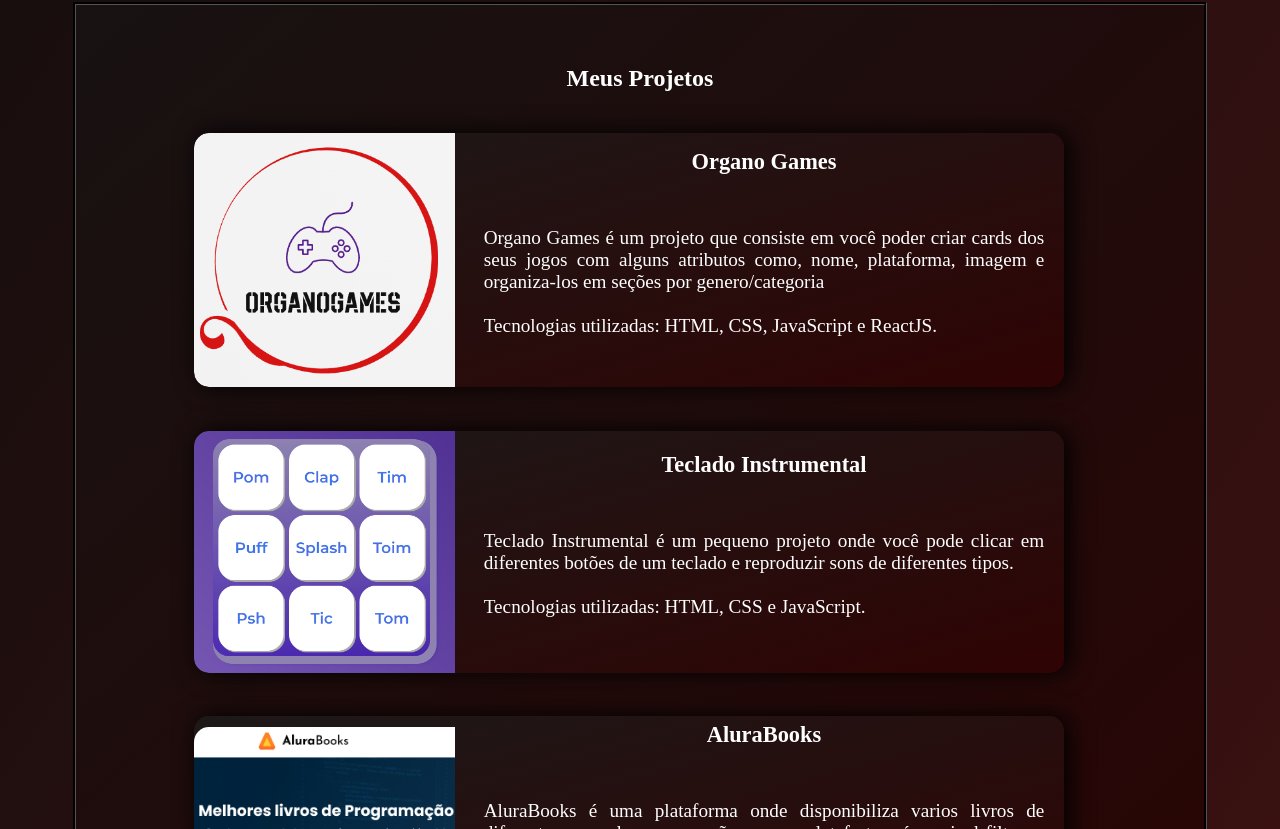
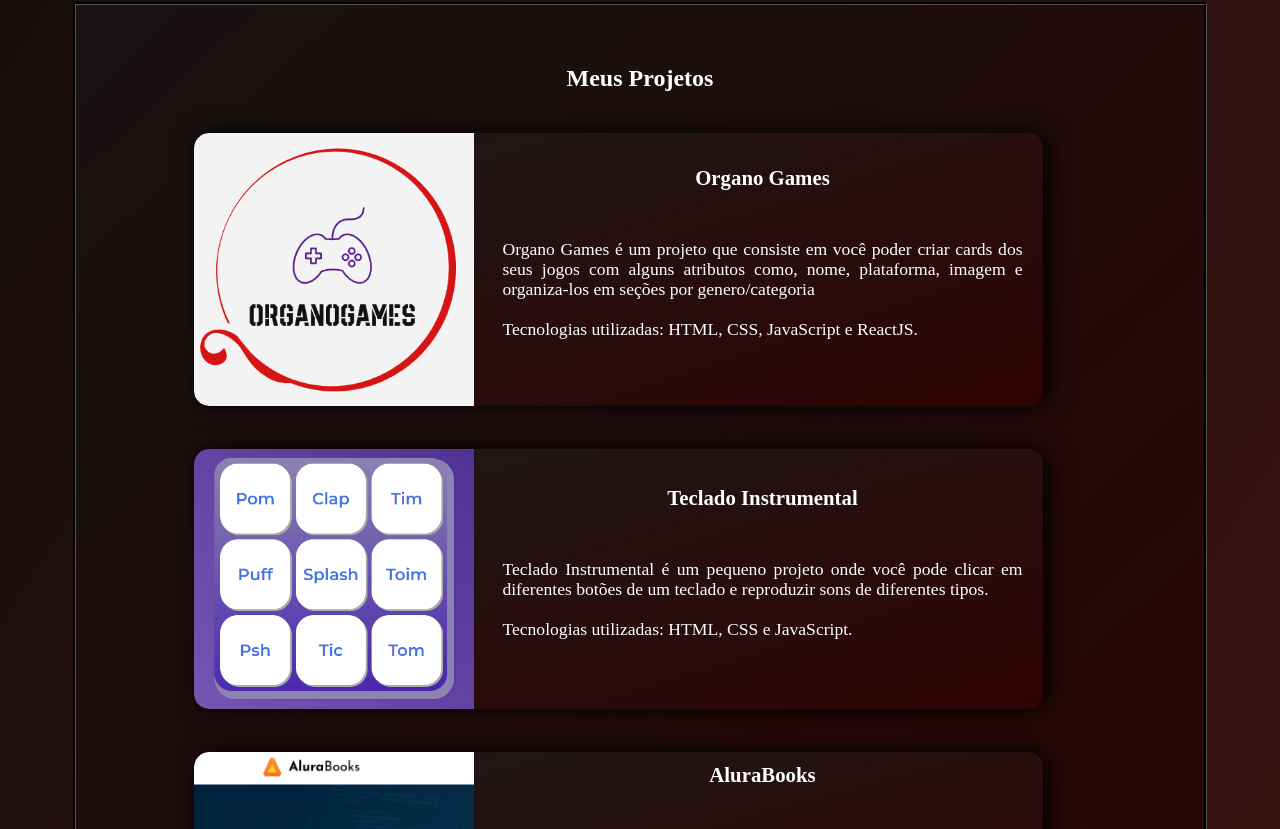
Before and after one commit to EldenXLe/Portfolio, a React (Create React App) app: page / in a window 1280 px wide. Shown: the part 891-1720 px from the top of the page. Built offline with nearby package versions, Linux system fonts and the light colour scheme.

Commit message:
portfolio att v3

```diff
--- a/src/componentes/DarkMode/darkMode.css
+++ b/src/componentes/DarkMode/darkMode.css
@@ -22,10 +22,16 @@
 
 @media (max-height: 680px) {
     .darkm {
-        top: 18%;
-        right: 4%;
+        top: 10.3%;
+        right: 5%;
     }
+}
 
+@media (height: 667px) {
+    .darkm {
+        top: 18.2%;
+        right: 5%;
+    }
 }
 
 @media (height: 915px) {
--- a/src/componentes/Projetos/projetos.css
+++ b/src/componentes/Projetos/projetos.css
@@ -19,7 +19,7 @@
 
 .projetos-itens {
   background: linear-gradient(to bottom right, #1d1919, #300303f1);
-  width: 80%;
+  width: 78%;
   margin-left: 9%;
   border-radius: 15px;
   margin-bottom: 4%;
@@ -35,7 +35,7 @@
 }
 
 .projetos-itens img {
-  width: 30%;
+  width: 33%;
   border-radius: 15px 0px 0px 15px;
 }
 
@@ -47,7 +47,7 @@
 }
 
 .descricao h6 {
-  font-size: 1.4em;
+  font-size: 1.3em;
   color: white;
   text-align: center;
   width: 100%;
@@ -55,7 +55,7 @@
 }
 
 .descricao p {
-  font-size: 1.2em;
+  font-size: 1.1em;
   color: white;
   text-align: justify;
   width: 100%;
```
